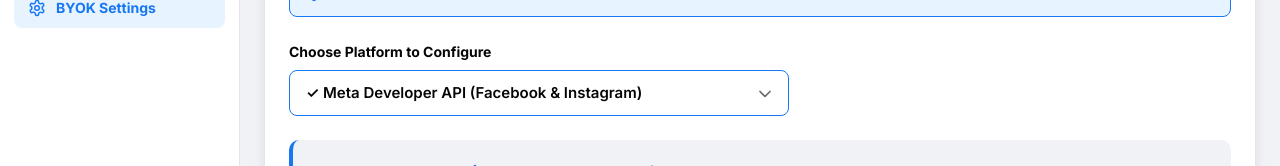
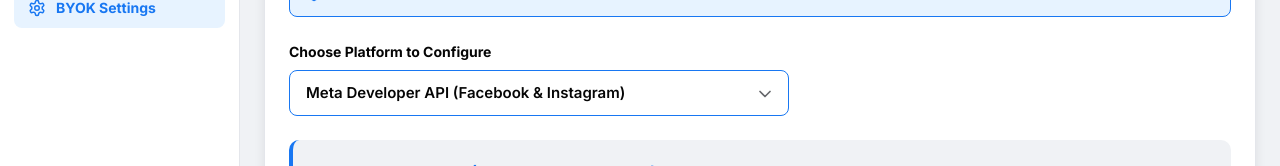
Before and after one commit to kamru1i/cross-poster, a Next.js app: page /settings in a window 1280 px wide. Shown: the part 229-395 px from the top of the page. Built offline with nearby package versions, Linux system fonts and the light colour scheme.

Commit message:
style: remove tick marks from platform dropdown options in BYOK settings

```diff
--- a/app/settings/page.tsx
+++ b/app/settings/page.tsx
@@ -144,7 +144,7 @@
             >
               {platformOptions.map(platform => (
                 <option key={platform.id} value={platform.id}>
-                  {savedPlatforms.includes(platform.id) ? '✓ ' : ''}{platform.name}
+                  {platform.name}
                 </option>
               ))}
             </select>
```
